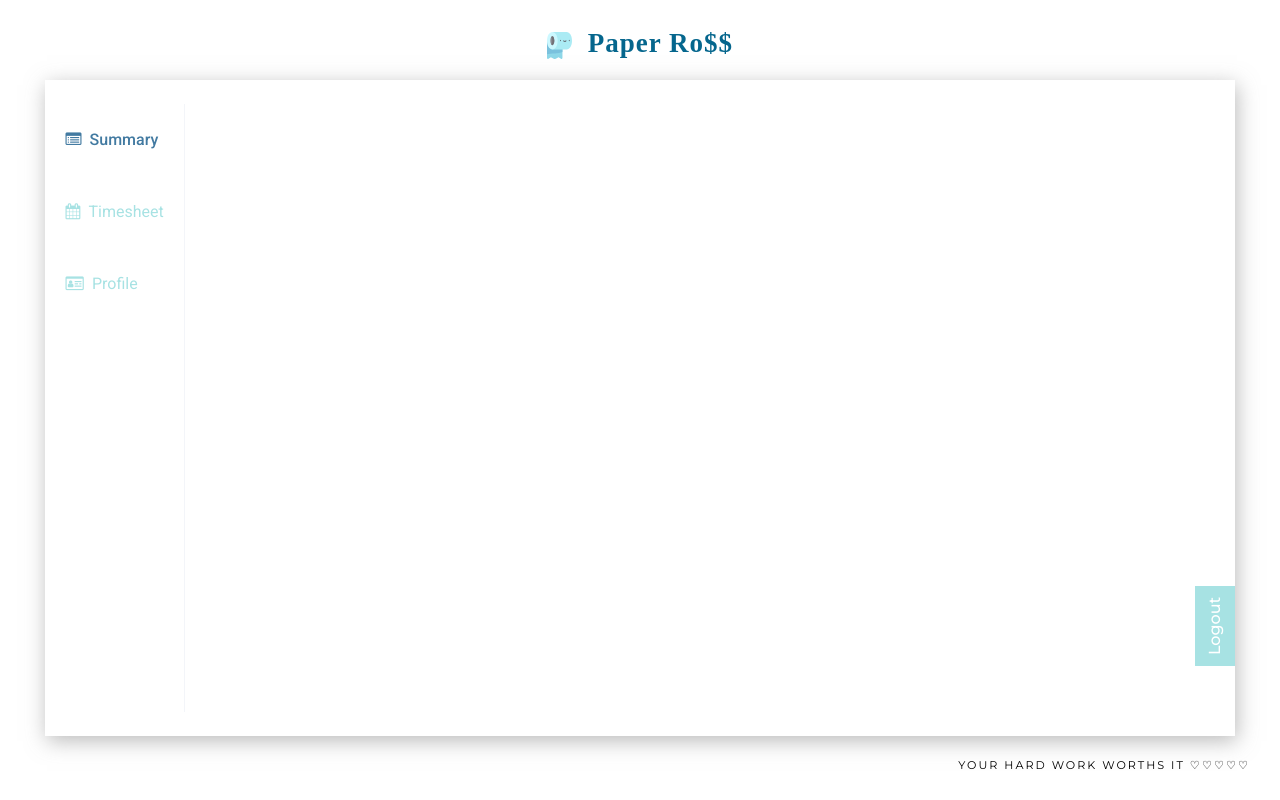
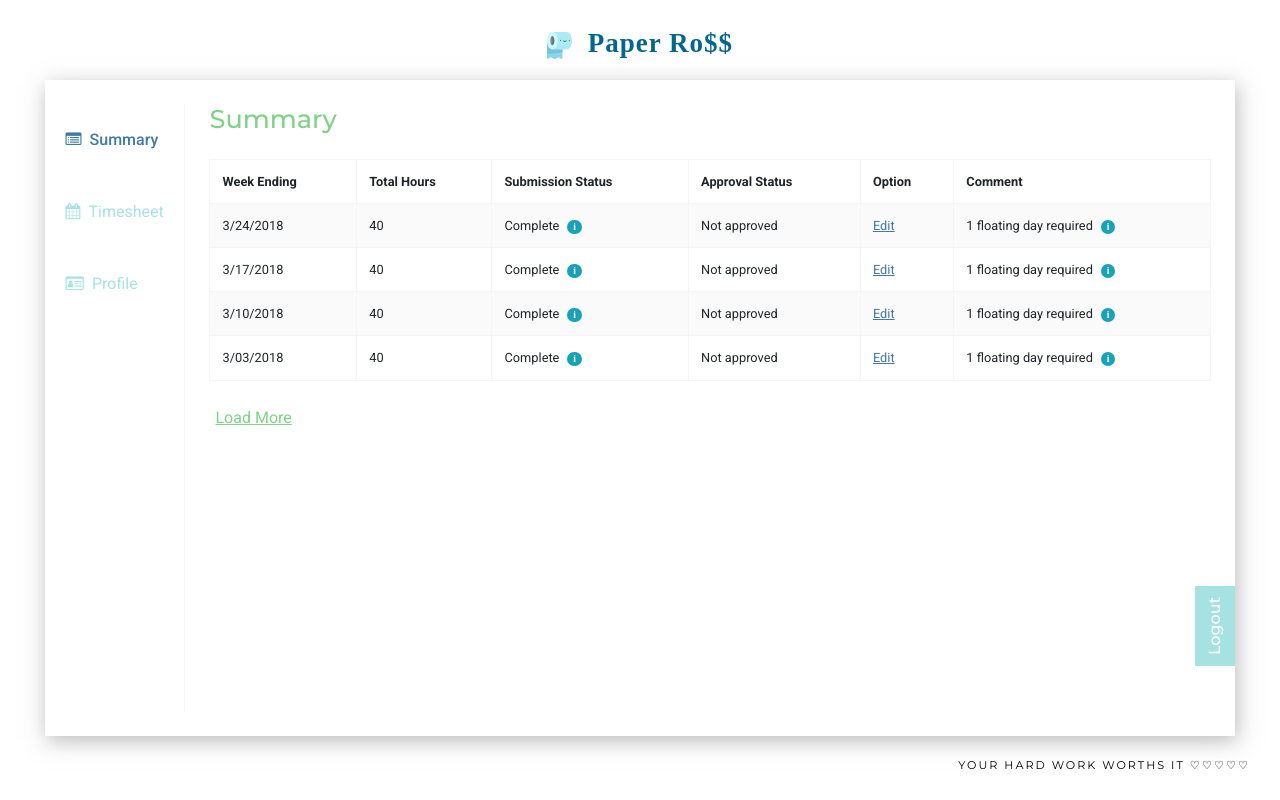
Before and after one commit to paperRoll/paper-roll-frontend, a React (Create React App) app: page /summary in a window 1280 px wide. Built offline with nearby package versions, Linux system fonts and the light colour scheme; a web font is replaced by a local one.

Commit message:
finish summary modification

```diff
--- a/src/containers/App/App.css
+++ b/src/containers/App/App.css
@@ -47,14 +47,18 @@ body {
 .summary,
 .profile {
   transition: opacity 0.5s ease-in;
+  height: 100%;
+  width: 100%;
+  overflow: auto;
+  padding: 1.5em;
 }
 
-h1 {
+.timesheet h1,
+.profile h1,
+.summary h1 {
   font-family: "Montserrat", sans-serif;
   color: #7ed386;
-  /* font-size: 1em; */
-  margin-top: 40px;
-  margin-bottom: 35px;
+  font-size: 1.6em;
 }
 
 h2 {
@@ -92,20 +96,10 @@ input {
   opacity: 0;
 }
 
-table {
-  color: #777777;
-  height: 350px;
-  width: 95%;
-  border-spacing:0px;
-  margin-left: 2%;
+.cursor-pointer {
+  cursor: pointer;
 }
 
-th, td {
-  border-bottom: 1px solid #66C4B9;
-  font-size: 17px;
-  padding-right: 3%;
+.disable-select{
+  user-select:none;
 }
-
-tr:hover {
-  background-color: rgb(218, 248, 214);
-}
--- a/src/containers/App/App.js
+++ b/src/containers/App/App.js
@@ -6,7 +6,7 @@ import './App.css';
 
 import Footer from '../../components/Footer/Footer';
 import Logout from '../../components/Logout/Logout';
-import Summary from '../Summary/Summary';
+import Summary from '../Summary/Summary/Summary';
 import Timesheet from '../Timesheet/Timesheet';
 import Profile from '../Profile/Profile';
 
@@ -34,7 +34,7 @@ class App extends Component {
             <Navigation/>
           </div>
           <div className="rightbox">
-            {/* {routes} */}
+            {routes}
           </div>
         </div>
         <Footer className="footer" />
--- a/src/containers/Summary/InfoTag/InfoTag.js
+++ b/src/containers/Summary/InfoTag/InfoTag.js
@@ -23,11 +23,11 @@ function useHover() {
 
 function InfoTag() {
 
-    const [ref, hovered] = useHover()
+    const [ref, hovered] = useHover();
 
     return (
         <div>
-            <span  style={{fontFamily: "Italics"}}class="badge badge-pill badge-info" ref={ref}>i</span>
+            <span  style={{fontFamily: "Italics"}} className="badge badge-pill badge-info cursor-pointer" ref={ref}>i</span>
             {hovered && <div>Hi!</div>}
         </div>
 
--- a/src/containers/Summary/LoadMore/LoadMore.css
+++ b/src/containers/Summary/LoadMore/LoadMore.css
@@ -1,3 +1,16 @@
-.loadmore{
-    text-align: center;
+.loadmore {
+  color: #7ed386;
+  text-decoration: underline;
+  background: transparent;
+  border: none;
+  font-family: "Roboto", sans-serif;
+  outline: none;
 }
+
+.loadmore:focus {
+  outline: none;
+}
+
+.loadmore:hover {
+  color: #3fb6a8;
+}
--- a/src/containers/Summary/Summary.js
+++ /dev/null
@@ -1,59 +0,0 @@
-import React, { Component } from 'react';
-import * as ReactBootstrap from "react-bootstrap";
-import InfoTag from './InfoTag/InfoTag';
-import 'bootstrap/dist/css/bootstrap.min.css';
-import LoadMore from './LoadMore/LoadMore';
-
-class Summary extends Component {
-
-    render() {
-        const summaries = [
-            {weekEnding: "3/24/2018", totalHours: 40, submissionStatus: "Complete", approvalStatus: "Not approved", option: "Edit", comment: "1 floating day required"},
-            {weekEnding: "3/17/2018", totalHours: 40, submissionStatus: "Complete", approvalStatus: "Not approved", option: "Edit", comment: "1 floating day required"},
-            {weekEnding: "3/10/2018", totalHours: 40, submissionStatus: "Complete", approvalStatus: "Not approved", option: "Edit", comment: "1 floating day required"},
-            {weekEnding: "3/03/2018", totalHours: 40, submissionStatus: "Complete", approvalStatus: "Not approved", option: "Edit", comment: "1 floating day required"}
-
-
-        ];
-
-        const renderSummary = (summary, index) => {
-
-            return (
-                <tr key={index}>
-                    <td>{summary.weekEnding}</td>
-                    <td>{summary.totalHours}</td>
-                    <td>{summary.submissionStatus}<InfoTag></InfoTag></td>
-                    <td>{summary.approvalStatus}</td>
-                    <td><button>{summary.option}</button></td>
-                    <td>{summary.comment}<InfoTag></InfoTag></td>
-                </tr>
-            )
-        }
-
-        return (
-            <div>
-
-                <h1>Summary</h1>
-                <ReactBootstrap.Table striped bordered hover>
-                    <thead>
-                        <tr>
-                            <th>WeekEnding</th>
-                            <th>Total Hours</th>
-                            <th>Submission Status</th>
-                            <th>Approval Status</th>
-                            <th>Option</th>
-                            <th>Comment</th>
-                        </tr>
-                    </thead>
-                    <tbody>
-                        {summaries.map(renderSummary)}
-                    </tbody>
-                </ReactBootstrap.Table>
-                <LoadMore></LoadMore>
-            </div>
-
-        )
-    }
-}
-
-export default Summary;
--- /dev/null
+++ b/src/containers/Summary/Summary/Summary.css
@@ -0,0 +1,29 @@
+.summary table {
+  font-family: "Roboto", sans-serif;
+  font-size: 0.8em;
+  margin: 0;
+}
+
+.summary thead th {
+  border-bottom: 1px solid #F3F5F9;
+}
+
+.summary th, .summary td {
+  border-color: #F3F5F9;
+}
+
+.summary .table-striped tbody tr:nth-of-type(odd) {
+  background-color: rgba(0,0,0,.02);
+}
+
+.option {
+  border: none;
+  color: #427AA1;
+  background: transparent;
+  text-decoration: underline;
+  outline: none;
+}
+
+.option:focus {
+  outline: none;
+}
--- /dev/null
+++ b/src/containers/Summary/Summary/Summary.js
@@ -0,0 +1,103 @@
+import React, { Component } from "react";
+import { Table } from "react-bootstrap";
+import InfoTag from "../InfoTag/InfoTag";
+import "bootstrap/dist/css/bootstrap.min.css";
+import LoadMore from "../LoadMore/LoadMore";
+
+import './Summary.css';
+import { Link } from "react-router-dom";
+
+const summaries = [
+  {
+    weekEnding: "3/24/2018",
+    totalHours: 40,
+    submissionStatus: "Complete",
+    approvalStatus: "Not approved",
+    comment: "1 floating day required",
+  },
+  {
+    weekEnding: "3/17/2018",
+    totalHours: 40,
+    submissionStatus: "Complete",
+    approvalStatus: "Not approved",
+    comment: "1 floating day required",
+  },
+  {
+    weekEnding: "3/10/2018",
+    totalHours: 40,
+    submissionStatus: "Complete",
+    approvalStatus: "Not approved",
+    comment: "1 floating day required",
+  },
+  {
+    weekEnding: "3/03/2018",
+    totalHours: 40,
+    submissionStatus: "Complete",
+    approvalStatus: "Not approved",
+    comment: "1 floating day required",
+  }
+];
+
+const renderSummary = (summary, index) => {
+  return (
+    <tr key={index}>
+      <td>{summary.weekEnding}</td>
+      <td>{summary.totalHours}</td>
+      <td>
+        <div className="d-flex">
+          <span className="mr-2 disable-select">{summary.submissionStatus}</span>
+          <InfoTag></InfoTag>
+        </div>
+      </td>
+      <td className="disable-select">{summary.approvalStatus}</td>
+      <td>
+        <Link className="option" to="/">
+          {summary.approvalStatus === "Approved" ? "View" : "Edit"}
+        </Link>
+      </td>
+      <td>
+        <div className="d-flex">
+          <span className="mr-2 disable-select">{summary.comment}</span>
+          <InfoTag></InfoTag>
+        </div>
+      </td>
+    </tr>
+  );
+};
+
+class Summary extends Component {
+
+  constructor(props) {
+    super(props);
+    this.state = {
+      summaries : summaries
+    }
+  }
+
+  render() {
+    return (
+      <div className="summary">
+        <h1>Summary</h1>
+        <div className="my-4">
+        <Table striped bordered hover>
+          <thead>
+            <tr>
+              <th>Week Ending</th>
+              <th>Total Hours</th>
+              <th>Submission Status</th>
+              <th>Approval Status</th>
+              <th>Option</th>
+              <th>Comment</th>
+            </tr>
+          </thead>
+          <tbody>{this.state.summaries.map(renderSummary)}</tbody>
+        </Table>
+        </div>
+
+        <LoadMore></LoadMore>
+      </div>
+    );
+  }
+}
+
+export default Summary;
```
Also changed, not shown: src/containers/Summary/LoadMore/LoadMore.js (+7 -9 lines).
